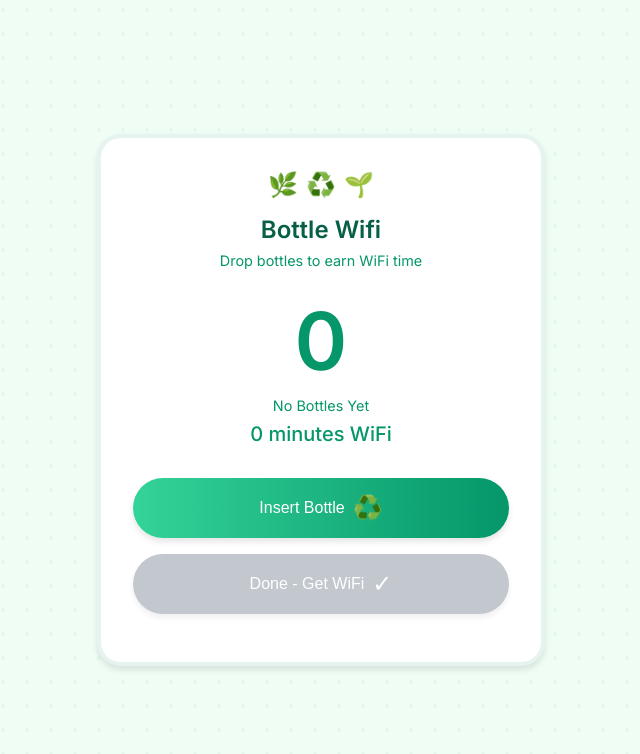
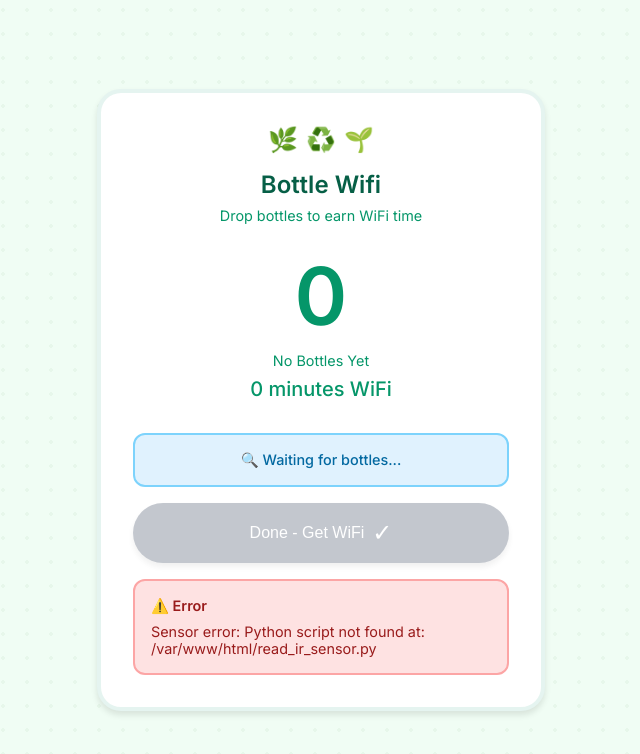
Before and after one commit to kxhyxhm/BottleWifi, a PHP site: page /collect_bottles.php in a window 1280 px wide. Shown: the top 754 px of the page, without its empty margins (319-959 px from the left). Run offline with PHP 8.4, Linux system fonts and the light colour scheme.

Commit message:
Refactor bottle detection and UI updates

```diff
--- a/collect_bottles.php
+++ b/collect_bottles.php
@@ -67,10 +67,9 @@ body { font-family: 'Inter', sans-serif; min-height: 100vh; display: flex; align
             ✓ Bottle detected!
         </div>
 
-        <button id="addBottleButton" class="button">
-            <span>Insert Bottle</span>
-            <span class="emoji">♻️</span>
-        </button>
+        <div id="waitingMessage" class="status-message" style="display: block; background: #e0f2fe; border-color: #7dd3fc; color: #0369a1;">
+            🔍 Waiting for bottles...
+        </div>
 
         <button id="doneButton" class="button button-done" disabled>
             <span>Done - Get WiFi</span>
@@ -92,18 +91,15 @@ body { font-family: 'Inter', sans-serif; min-height: 100vh; display: flex; align
 
         const bottleCountDisplay = document.getElementById('bottleCount');
         const totalTimeDisplay = document.getElementById('totalTime');
-        const addBottleButton = document.getElementById('addBottleButton');
         const doneButton = document.getElementById('doneButton');
         const timerSection = document.getElementById('timerSection');
         const timer = document.getElementById('timer');
         const progressBar = document.getElementById('progressBar');
         const statusMessage = document.getElementById('statusMessage');
+        const waitingMessage = document.getElementById('waitingMessage');
 
-        addBottleButton.addEventListener('click', function() {
-            if (!isDetecting) {
-                startBottleDetection();
-            }
-        });
+        // Start automatic detection on page load
+        startBottleDetection();
 
         doneButton.addEventListener('click', function() {
             if (bottleCount === 0) {
@@ -123,27 +119,8 @@ body { font-family: 'Inter', sans-serif; min-height: 100vh; display: flex; align
             if (isDetecting) return;
 
             isDetecting = true;
-            addBottleButton.disabled = true;
-            timerSection.style.display = 'block';
             statusMessage.style.display = 'none';
-
-            let timeLeft = 30;
-            timer.textContent = timeLeft;
-            progressBar.style.width = '100%';
-
-            // Start countdown
-            countdownInterval = setInterval(function() {
-                timeLeft--;
-                timer.textContent = timeLeft;
-                progressBar.style.width = (timeLeft / 30 * 100) + '%';
-
-                if (timeLeft <= 0) {
-                    clearInterval(countdownInterval);
-                    clearInterval(checkIR);
-                    stopDetection();
-                    alert('Timeout - no bottle detected. Try again!');
-                }
-            }, 1000);
+            waitingMessage.style.display = 'block';
 
             // Check for bottle every 500ms
             checkIR = setInterval(async function() {
@@ -163,9 +140,6 @@ body { font-family: 'Inter', sans-serif; min-height: 100vh; display: flex; align
                     }
 
                     if (data.detected) {
-                        clearInterval(checkIR);
-                        clearInterval(countdownInterval);
-
                         // Bottle detected!
                         bottleCount++;
                         verificationTokens.push(data.verification_token);
@@ -195,10 +169,12 @@ body { font-family: 'Inter', sans-serif; min-height: 100vh; display: flex; align
                                 totalTimeDisplay.textContent = `${totalMinutes} minutes WiFi`;
                             });
 
-                        // Show success message
+                        // Show success message briefly
+                        waitingMessage.style.display = 'none';
                         statusMessage.style.display = 'block';
                         setTimeout(() => {
                             statusMessage.style.display = 'none';
+                            waitingMessage.style.display = 'block';
                         }, 2000);
 
                         // Log bottle
@@ -208,10 +184,15 @@ body { font-family: 'Inter', sans-serif; min-height: 100vh; display: flex; align
                             body: JSON.stringify({ action: 'log_bottle' })
                         }).catch(err => console.error('Log error:', err));
 
-                        stopDetection();
-
                         // Enable done button
                         doneButton.disabled = false;
+
+                        // Wait 2 seconds then continue detecting for next bottle
+                        clearInterval(checkIR);
+                        setTimeout(() => {
+                            stopDetection();
+                            startBottleDetection();
+                        }, 2000);
                     }
                 } catch (e) {
                     console.error('Fetch error:', e);
@@ -221,8 +202,6 @@ body { font-family: 'Inter', sans-serif; min-height: 100vh; display: flex; align
 
         function stopDetection() {
             isDetecting = false;
-            addBottleButton.disabled = false;
-            timerSection.style.display = 'none';
         }
 
         function showError(message) {
```
